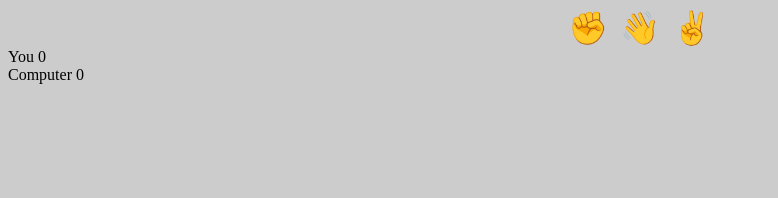
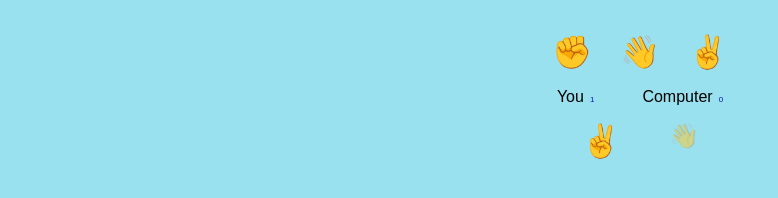
Before and after one commit to isabella-son/rock-paper-scissors-app, a plain HTML site: page index.html in a window 1280 px wide. Both pictures are taken after a click on the button "✌️". Shown: the whole page, without its empty margins (0-778 px from the left). Drawn offline with Linux system fonts and the light colour scheme.

Commit message:
initial commit

```diff
--- a/index.html
+++ b/index.html
@@ -9,20 +9,32 @@
 </head>
 <body>
   <div class="selections">
-    <button class="selection">✊</button>
-    <button class="selection">👋</button>
-    <button class="selection">✌️</button>
+    <button class="selection" data-selection="rock">✊</button>
+    <button class="selection" data-selection="paper">👋</button>
+    <button class="selection" data-selection="scissors">✌️</button>
   </div>
 
  <div class="results">
+  <!-- SCORE HEADER (stays at top) -->
+  <div class="score-row">
     <div>
       You
-        <span class="results-score">0</span>
+      <span class="results-score" data-your-score>0</span>
     </div>
     <div>
       Computer
-         <span class="results-score">0</span>
+      <span class="results-score" data-computer-score>0</span>
     </div>
+  </div>
+
+  <!-- RESULT COLUMNS (new results go here) -->
+  <div class="results-columns">
+    <div class="results-column" data-your-column></div>
+    <div class="results-column" data-computer-column></div>
+  </div>
+</div>
+</div>
+    <div data-final-column></div>
   </div>
 </body>
 </html>
--- a/script.js
+++ b/script.js
@@ -0,0 +1,74 @@
+const yourColumn = document.querySelector('[data-your-column]')
+const computerColumn = document.querySelector('[data-computer-column]')
+const selectionButtons = document.querySelectorAll('[data-selection]')
+const computerScoreSpan = document.querySelector('[data-computer-score]')
+const yourScoreSpan = document.querySelector('[data-your-score]')
+
+const SELECTIONS = [
+  {
+    name: 'rock',
+    emoji: '✊',
+    beats: 'scissors'
+  },
+  {
+    name: 'paper',
+    emoji: '👋',
+    beats: 'rock'
+  },
+  {
+    name: 'scissors',
+    emoji: '✌️',
+    beats: 'paper'
+  }
+]
+
+// when you click one of the buttons
+selectionButtons.forEach(selectionButton => {
+  selectionButton.addEventListener('click', e => {
+    const selectionName = selectionButton.dataset.selection
+    const selection = SELECTIONS.find(selection => selection.name === selectionName)
+    makeSelection(selection)
+  })
+})
+
+function makeSelection(selection) {
+  const computerSelection = randomSelection()
+  const yourWinner = isWinner(selection, computerSelection)
+  const computerWinner = isWinner(computerSelection, selection)
+
+  // show emojis in the right columns
+
+  addSelectionResult(selection, yourWinner, false)        // under "You"
+  addSelectionResult(computerSelection, computerWinner, true) // under "Computer"
+
+
+  // update scores
+  if (yourWinner) incrementScore(yourScoreSpan)
+  if (computerWinner) incrementScore(computerScoreSpan)
+}
+
+function addSelectionResult(selection, winner, isComputer) {
+  const div = document.createElement('div')
+  div.innerText = selection.emoji
+  div.classList.add('result-selection')
+  if (winner) div.classList.add('winner')
+
+  if (isComputer) {
+    computerColumn.prepend(div)
+  } else {
+    yourColumn.prepend(div)
+  }
+}
+
+function incrementScore(scoreSpan) {
+  scoreSpan.innerText = parseInt(scoreSpan.innerText) + 1
+}
+
+function isWinner(selection, opponentSelection) {
+  return selection.beats === opponentSelection.name
+}
+
+function randomSelection() {
+  const randomIndex = Math.floor(Math.random() * SELECTIONS.length)
+  return SELECTIONS[randomIndex]
+}
--- a/styles.css
+++ b/styles.css
@@ -1,10 +1,13 @@
 body {
-    background-color: #CCC;
+    background-color: rgb(153, 225, 239);
+    font-family: sans-serif;
 }
 
 .selections {
     display: flex;
     justify-content: center;
+    gap: 1rem;
+    margin-top: 2rem;
 }
 
 .selection {
@@ -13,8 +16,51 @@ body {
     outline: none;
     cursor: pointer;
     font-size: 2rem;
+    transition: 100ms;
 }
 
 .selection:hover {
     transform: scale(1.2);
 }
+
+.results {
+  margin-top: 1rem;
+  display: flex;
+  flex-direction: column;
+  align-items: center;
+  gap: 1rem;
+}
+
+.score-row {
+  display: flex;
+  gap: 3rem;
+  font-size: 1rem;
+}
+
+.results-columns {
+  display: flex;
+  gap: 3rem;
+}
+
+.results-column {
+  display: flex;
+  flex-direction: column;
+  align-items: center;
+}
+
+.result-selection {
+  opacity: 0.5;
+  font-size: 1.5rem;
+}
+
+.result-selection.winner {
+  opacity: 1;
+  font-size: 2rem;
+}
+
+.results-score {
+    margin-left:.1rem;
+    font-size: .5rem;
+    color: rgb(9, 24, 193);
+
+}
```
Lines whose indentation alone changed are shown as unchanged.
